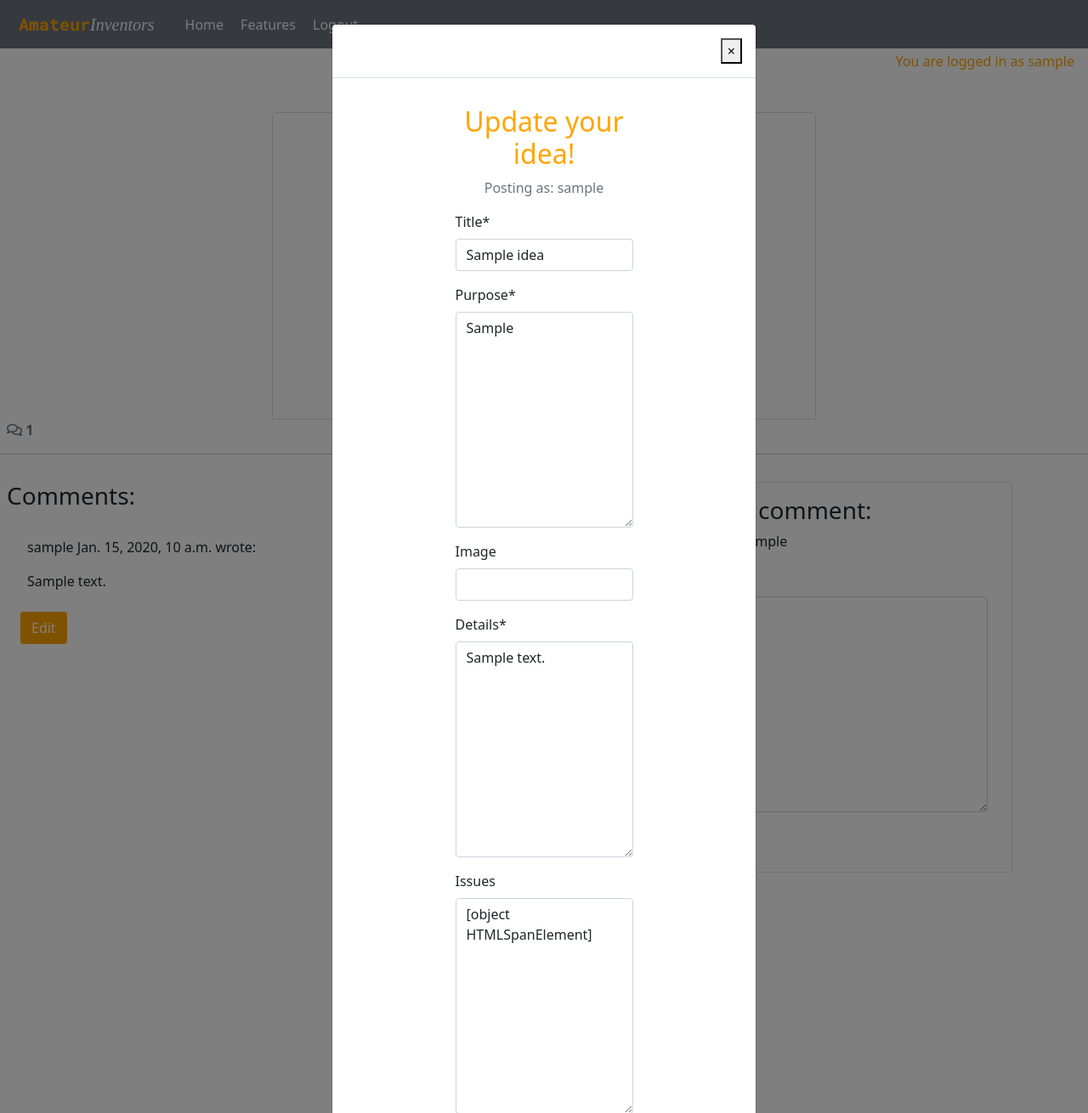
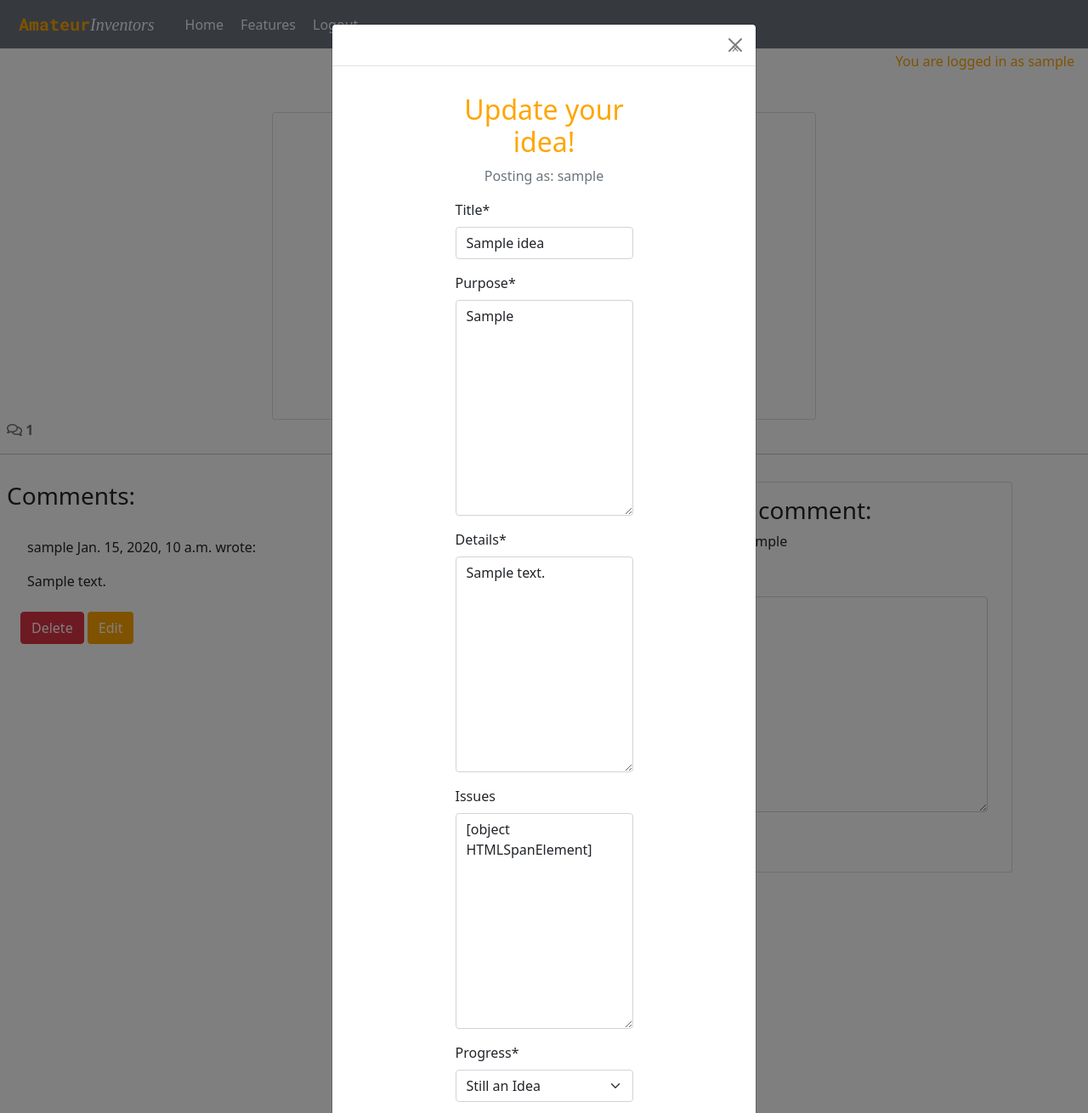
Before and after one commit to Rochilaz123/amateur-inventors, a Django app: a page that uses forum/templates/forum/idea_detail.html in a window 1280 px wide, after a click on "Edit". Shown: the top 1310 px of the page at 85% size. Run offline with Django 4.2, Linux system fonts and the light colour scheme; a user stored in the database is signed in; tables that the repository leaves empty hold one stand-in row (values such as "Sample post"); some libraries are stand-ins or nearby versions; some web fonts are replaced.

Commit message:
Comment delete and edit buttons working correctly

```diff
--- a/amateurinventors/settings.py
+++ b/amateurinventors/settings.py
@@ -29,8 +29,7 @@
 SECRET_KEY = os.environ.get("SECRET_KEY")
 
 # SECURITY WARNING: don't run with debug turned on in production!
-DEBUG = True
-
+DEBUG = False
 
 ALLOWED_HOSTS = [
     '8000-rochilaz123-amateurinve-wpvbpgd8e39.ws.codeinstitute-ide.net',
--- a/forum/forms.py
+++ b/forum/forms.py
@@ -5,7 +5,7 @@
 class IdeaForm(forms.ModelForm):
     class Meta:
         model = Idea
-        fields = ('title', 'purpose', 'mockup_image', 'details', 'issues', 'progress')
+        fields = ('title', 'purpose', 'details', 'issues', 'progress')
 
 
 class CommentForm(forms.ModelForm):
--- a/forum/templates/forum/idea_detail.html
+++ b/forum/templates/forum/idea_detail.html
@@ -4,13 +4,13 @@
 
 {% block content %}
 
-<!-- Modal -->
+<!-- Idea Edit Modal -->
 <div class="modal fade" id="editModal" tabindex="-1" role="dialog" aria-labelledby="editModalLabel" aria-hidden="true">
   <div class="modal-dialog" role="document">
     <div class="modal-content">
       <div class="modal-header">
         <h5 class="modal-title" id="editModalLabel"></h5>
-        <button type="button" class="close" data-dismiss="modal" aria-label="Close">
+        <button type="button" class="btn-close" data-dismiss="modal" aria-label="Close">
           <span aria-hidden="true">&times;</span>
         </button>
       </div>
@@ -28,6 +28,30 @@
             </div>
           </div>
         </div>
+      </div>
+    </div>
+  </div>
+</div>
+
+<!-- Delete confirmation modal -->
+<div class="modal fade" id="deleteModal" tabindex="-1"
+  aria-labelledby="deleteModalLabel" aria-hidden="true">
+  <div class="modal-dialog">
+    <div class="modal-content">
+      <div class="modal-header">
+        <h5 class="modal-title"
+          id="deleteModalLabel">Delete comment?</h5>
+        <button type="button" class="btn-close"
+          data-bs-dismiss="modal" aria-label="Close"></button>
+      </div>
+      <div class="modal-body">
+        Are you sure you want to delete your comment?
+        This action cannot be undone.
+      </div>
+      <div class="modal-footer">
+        <button type="button" class="btn btn-secondary"
+          data-bs-dismiss="modal">Close</button>
+        <a id="deleteConfirm" href="#" class="btn btn-danger">Delete</a>
       </div>
     </div>
   </div>
@@ -52,11 +76,11 @@
     <div class="{% if idea.mockup_image %}col-md-6{% endif %} text-center">
       <p><strong>Details: </strong><span id="details">{{ idea.details }}</span></p>
     </div>
-    {% if idea.mockup_image %}
+    <!-- {% if idea.mockup_image %}
     <div class="col-md-6">
       <img src="{{ idea.mockup_image.url }}" class="img-fluid" alt="Mockup Image">
     </div>
-    {% endif %}
+    {% endif %} -->
     {% if idea.issues %}
     <div class="text-center">
       <p><strong>Issues: </strong><span id="issues">{{ idea.issues }}</span></p>
@@ -102,6 +126,8 @@
         </div>
       </div>
       {% if user.is_authenticated and comment.author == user %}
+      <button class="btn btn-delete btn-danger"
+      comment_id="{{ comment.id }}">Delete</button>
       <button class="btn btn-edit background-orange"
         comment_id="{{ comment.id }}">Edit</button>
       {% endif %}
--- a/forum/templates/forum/idea_form.html
+++ b/forum/templates/forum/idea_form.html
@@ -11,7 +11,7 @@
       <form class="" id="ideaForm" method="post">
         {{ idea_form | crispy }}
         {% csrf_token %}
-        <button id="submitButton" type="submit" class="btn background-orange text-white">Submit</button>
+        <button id="submitButton" type="submit" class="btn background-orange text-white mb-4">Submit</button>
       </form>
     </div>
   </div>
--- a/forum/urls.py
+++ b/forum/urls.py
@@ -9,4 +9,6 @@
     path('<slug:slug>/', views.idea_detail, name='idea_detail'),
     path('<slug:slug>/edit_comment/<int:comment_id>',
         views.comment_edit, name='comment_edit'),
+    path('<slug:slug>/delete_comment/<int:comment_id>',
+         views.comment_delete, name='comment_delete'),
 ]
--- a/forum/views.py
+++ b/forum/views.py
@@ -3,6 +3,7 @@
 from django.views import generic
 from django.contrib import messages
 from django.http import HttpResponseRedirect
+from django.urls import reverse
 from .models import Idea, Comment
 from .forms import IdeaForm, CommentForm
 
@@ -106,5 +107,20 @@
         else:
             messages.add_message(request, messages.ERROR, 'Error updating comment!')
 
-    return HttpResponseRedirect('/', 'slug=slug')
-    # return HttpResponseRedirect(reverse('idea_detail', args=[slug]))
+    return HttpResponseRedirect(reverse('idea_detail', args=[slug]))
+
+def comment_delete(request, slug, comment_id):
+    """
+    view to delete comment
+    """
+    queryset = Idea.objects.all()
+    post = get_object_or_404(queryset, slug=slug)
+    comment = get_object_or_404(Comment, pk=comment_id)
+
+    if comment.author == request.user:
+        comment.delete()
+        messages.add_message(request, messages.SUCCESS, 'Comment deleted!')
+    else:
+        messages.add_message(request, messages.ERROR, 'You can only delete your own comments!')
+
+    return HttpResponseRedirect(reverse('idea_detail', args=[slug]))
--- a/static/js/script.js
+++ b/static/js/script.js
@@ -7,6 +7,9 @@
 const purpose = document.getElementById("purpose").innerText;
 const details = document.getElementById("details").innerText;
 const issues = document.getElementById("issues");
+const deleteModal = new bootstrap.Modal(document.getElementById("deleteModal"));
+const deleteButtons = document.getElementsByClassName("btn-delete");
+const deleteConfirm = document.getElementById("deleteConfirm");
 
 
 function populateModal(title, purpose, details, issues) {
@@ -46,7 +49,27 @@
     let commentId = e.target.getAttribute("comment_id");
     let commentContent = document.getElementById(`comment${commentId}`).innerText;
     commentText.value = commentContent;
+    console.log("1 working")
     submitButton.innerText = "Update";
+    console.log("2 working")
     commentForm.setAttribute("action", `edit_comment/${commentId}`);
   });
 }
+
+/**
+* Initializes deletion functionality for the provided delete buttons.
+*
+* For each button in the `deleteButtons` collection:
+* - Retrieves the associated comment's ID upon click.
+* - Updates the `deleteConfirm` link's href to point to the
+* deletion endpoint for the specific comment.
+* - Displays a confirmation modal (`deleteModal`) to prompt
+* the user for confirmation before deletion.
+*/
+for (let button of deleteButtons) {
+  button.addEventListener("click", (e) => {
+    let commentId = e.target.getAttribute("comment_id");
+    deleteConfirm.href = `delete_comment/${commentId}`;
+    deleteModal.show();
+  });
+}
```
